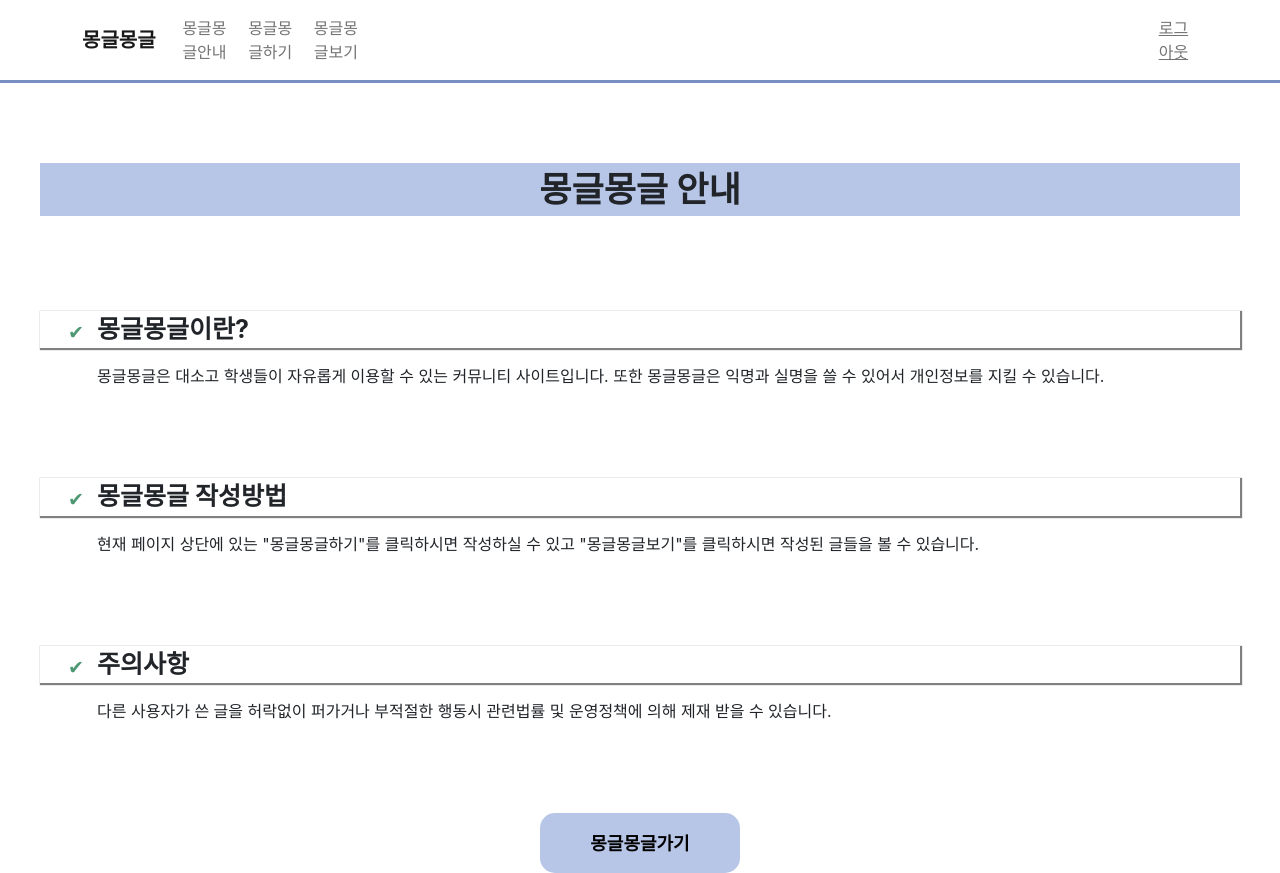
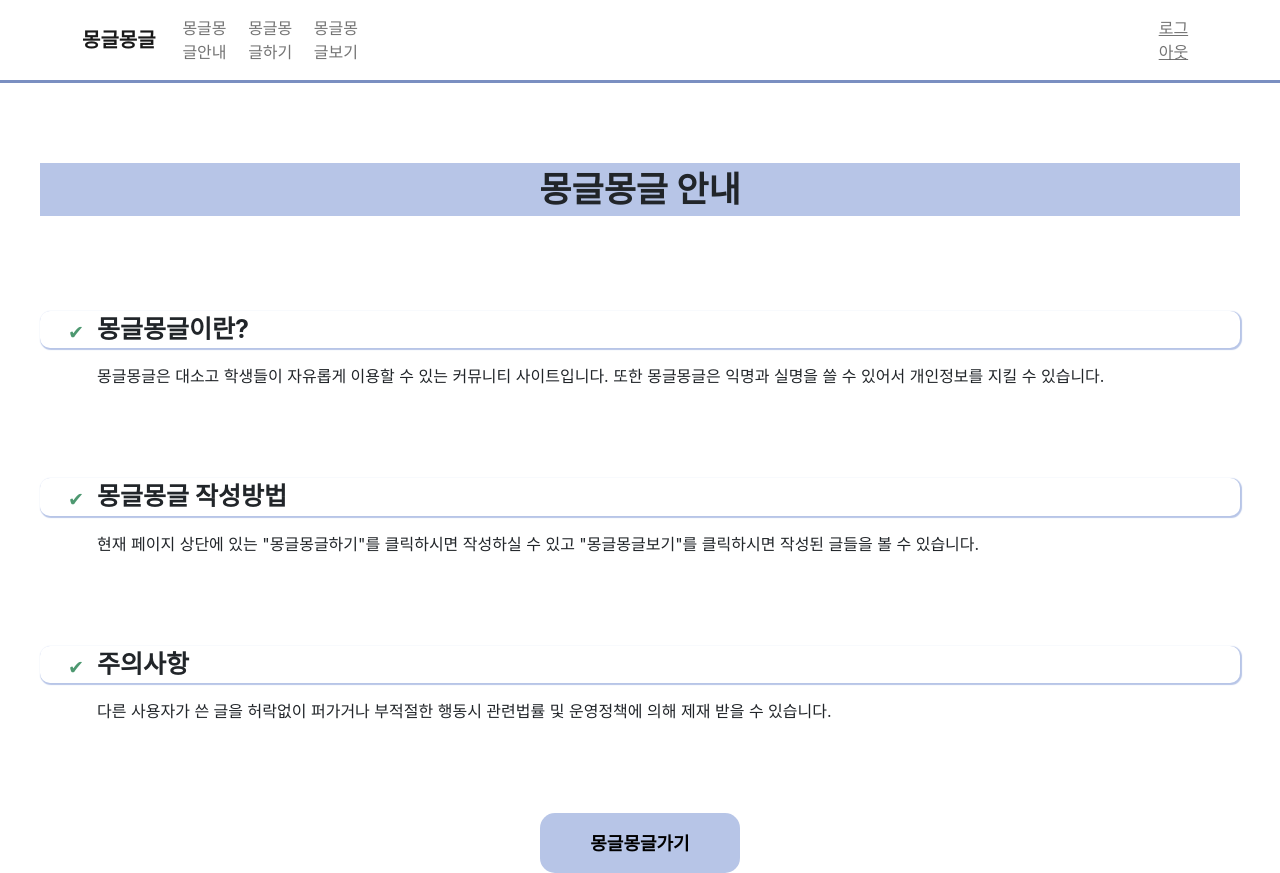
Before and after one commit to 2022-1Hackathon-BlueHouse/Front-end, a React (Create React App) app in the folder bbibbo/: page /introduction in a window 1280 px wide. Built offline with nearby package versions, Linux system fonts and the light colour scheme.

Commit message:
그림자 수정

```diff
--- a/bbibbo/src/App.css
+++ b/bbibbo/src/App.css
@@ -59,7 +59,8 @@
   text-align:left;
   font-size:25px;
   font-weight: bold;
-  box-shadow: 1px 1px 1px 1px gray;
+  border-radius: 10px;
+  box-shadow: 1px 1px 1px 1px #b7c5e7;
 }
 
 .locate1-2{
```
